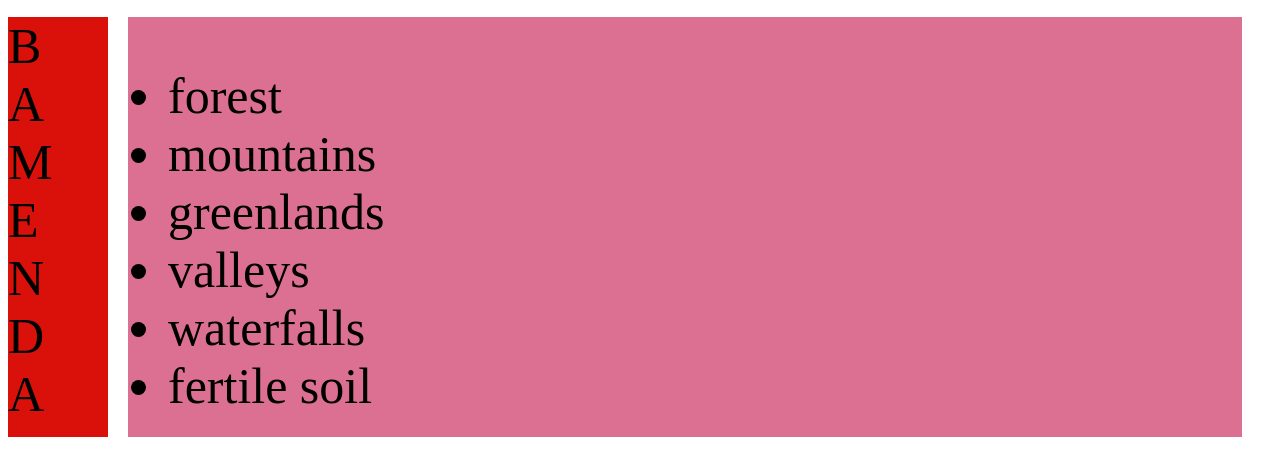
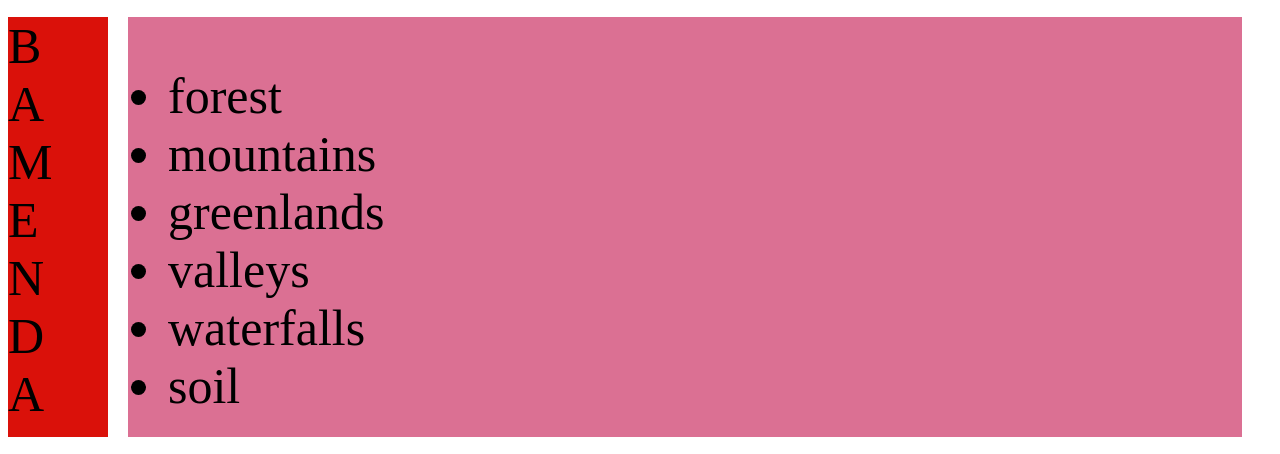
Before and after one commit to Sahla21-mch/html-basics, a plain HTML site: page flex.html in a window 1280 px wide. Shown: the part 123-577 px from the top of the page. Drawn offline with Linux system fonts and the light colour scheme.

Commit message:
Update flex.html

```diff
--- a/flex.html
+++ b/flex.html
@@ -28,7 +28,7 @@
             <li>greenlands</li>
             <li>valleys</li>
             <li>waterfalls</li>
-            <li>fertile soil</li>
+            <li>soil</li>
             </li>
         </ul>
     </div>
```
